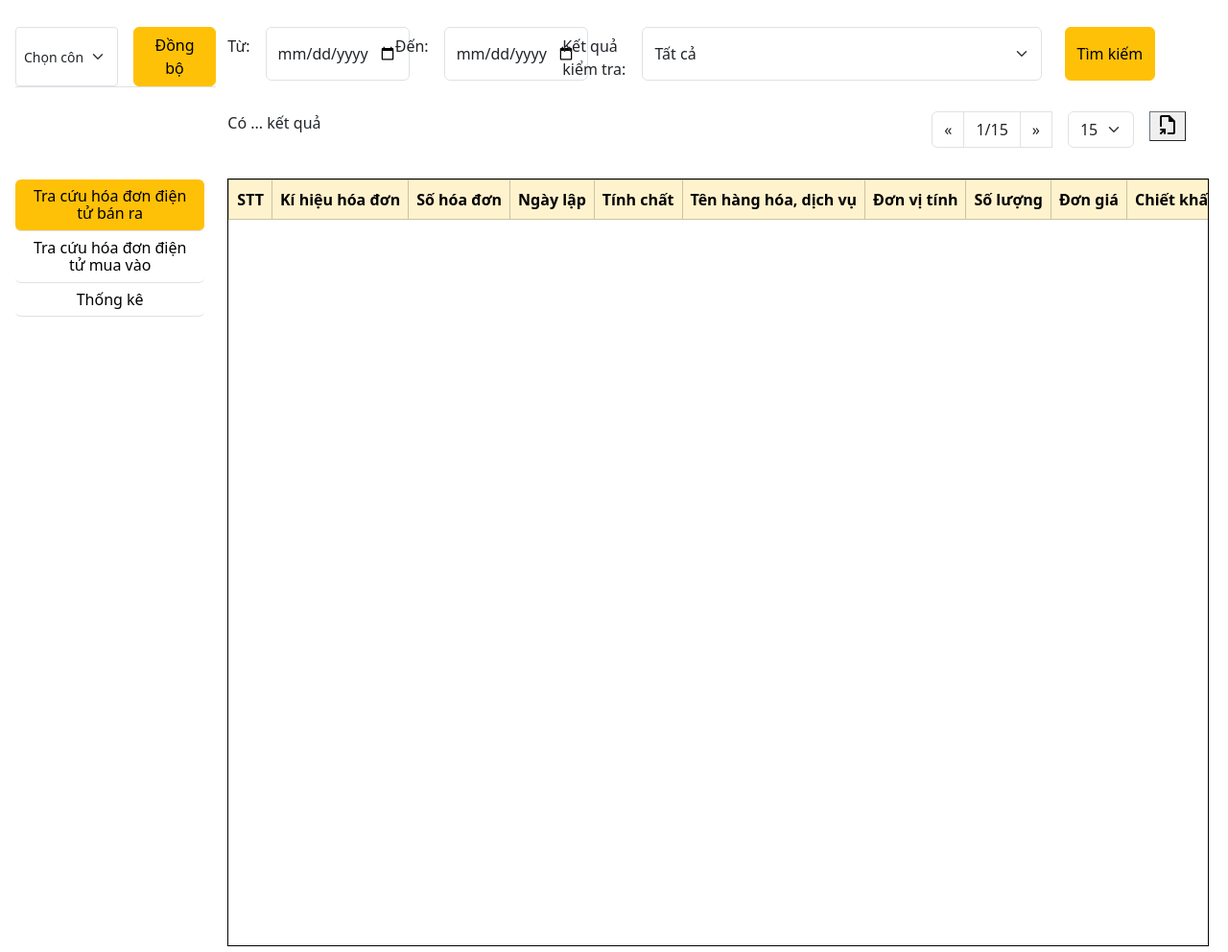
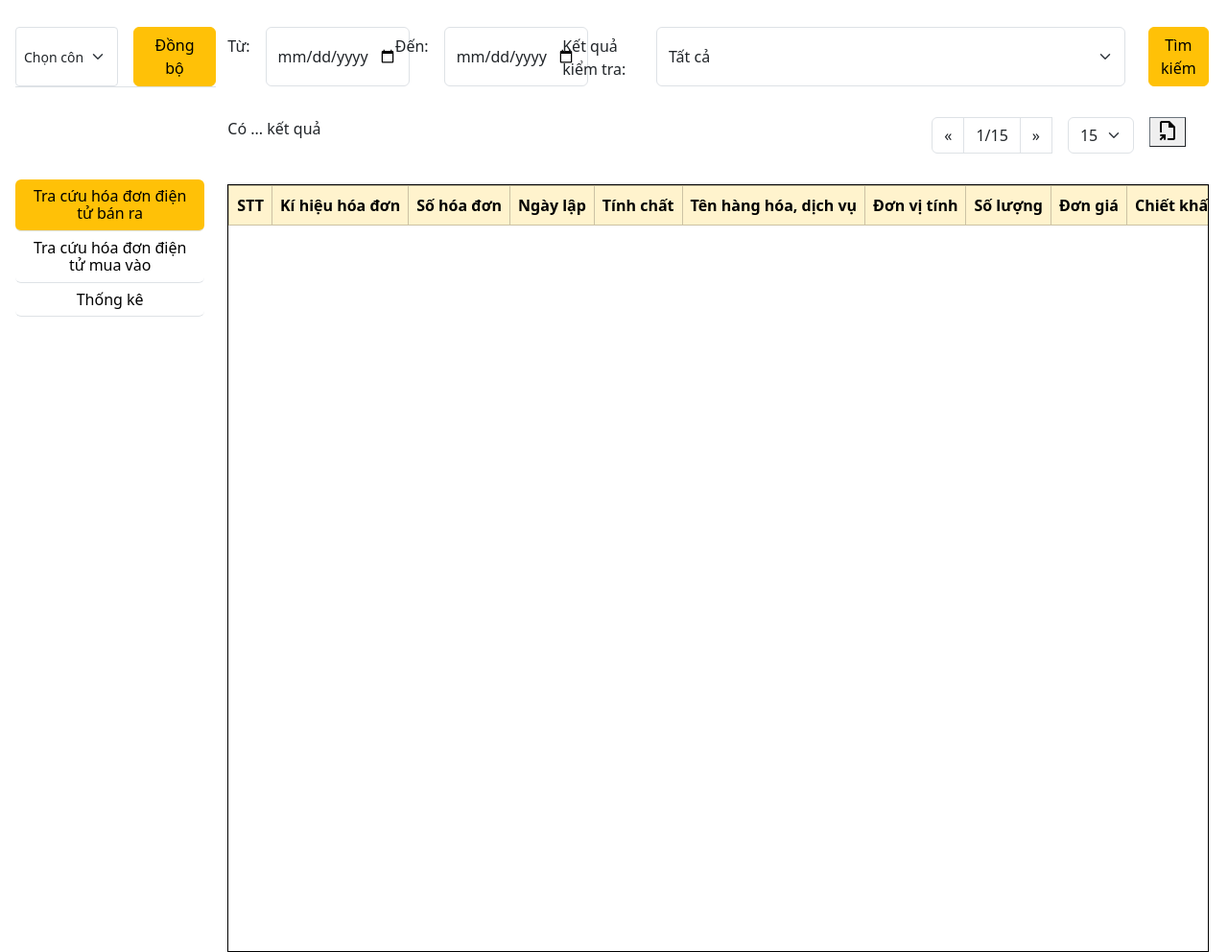
Before and after one commit to anhtuanhoanghuy/Tax_Management, a PHP site: page / in a window 1280 px wide. Shown: the part 100-1092 px from the top of the page at 96% size. Run offline with PHP 8.4, Linux system fonts and the light colour scheme; the visitor is signed in with stand-in values (Sample User, id 1); lists and menus that the app fills with data are empty.

Commit message:
sua home page

```diff
--- a/mvc/Views/HomePage.php
+++ b/mvc/Views/HomePage.php
@@ -48,7 +48,7 @@
           <input type="date" class="form-control ms-3" id="endDate" name="endDate" placeholder="Ngày kết thúc"
             aria-label="Starttime" aria-describedby="basic-addon1">
         </div>
-        <div class=" d-flex col-6 mb-3 dropdown">
+        <div class=" d-flex col-7 mb-3 dropdown">
           <span class="align-item-end pt-2 mb-0 col-2" style=" vertical-align: text-bottom;">Kết quả kiểm tra:</span>
           <select title="select" class="form-select" id="statusSelect" name="status">
             <option value="">Tất cả</option>
@@ -66,7 +66,7 @@
 
         </div>
 
-        <div class=" col-2 mb-3 d-flex">
+        <div class=" col-1 mb-3 d-flex">
           <button class=" btn btn-warning">Tìm kiếm</button>
         </div>
         <div class=" col-12 mb-3 mt-3 d-flex  ">
@@ -116,11 +116,11 @@
           <thead>
             <tr class="table-warning">
               <th scope="col" class="first-col">STT</th>
-              <th scope="col">Kí hiệu hóa đơn</th>
+              <th scope="col" class="big_col">Kí hiệu hóa đơn</th>
               <th scope="col">Số hóa đơn</th>
-              <th scope="col">Ngày lập</th>
-              <th scope="col">Tính chất</th>
-              <th scope="col">Tên hàng hóa, dịch vụ</th>
+              <th scope="col" class="big-col">Ngày lập</th>
+              <th scope="col" class="big-col">Tính chất</th>
+              <th scope="col" class="big-col">Tên hàng hóa, dịch vụ</th>
               <th scope="col">Đơn vị tính</th>
               <th scope="col">Số lượng</th>
               <th scope="col">Đơn giá</th>
--- a/public/css/Home.css
+++ b/public/css/Home.css
@@ -216,3 +216,6 @@
   border-style: solid;
   border-color: black transparent transparent transparent;
 }
+.big-col{
+  width: 400px;
+}
```
